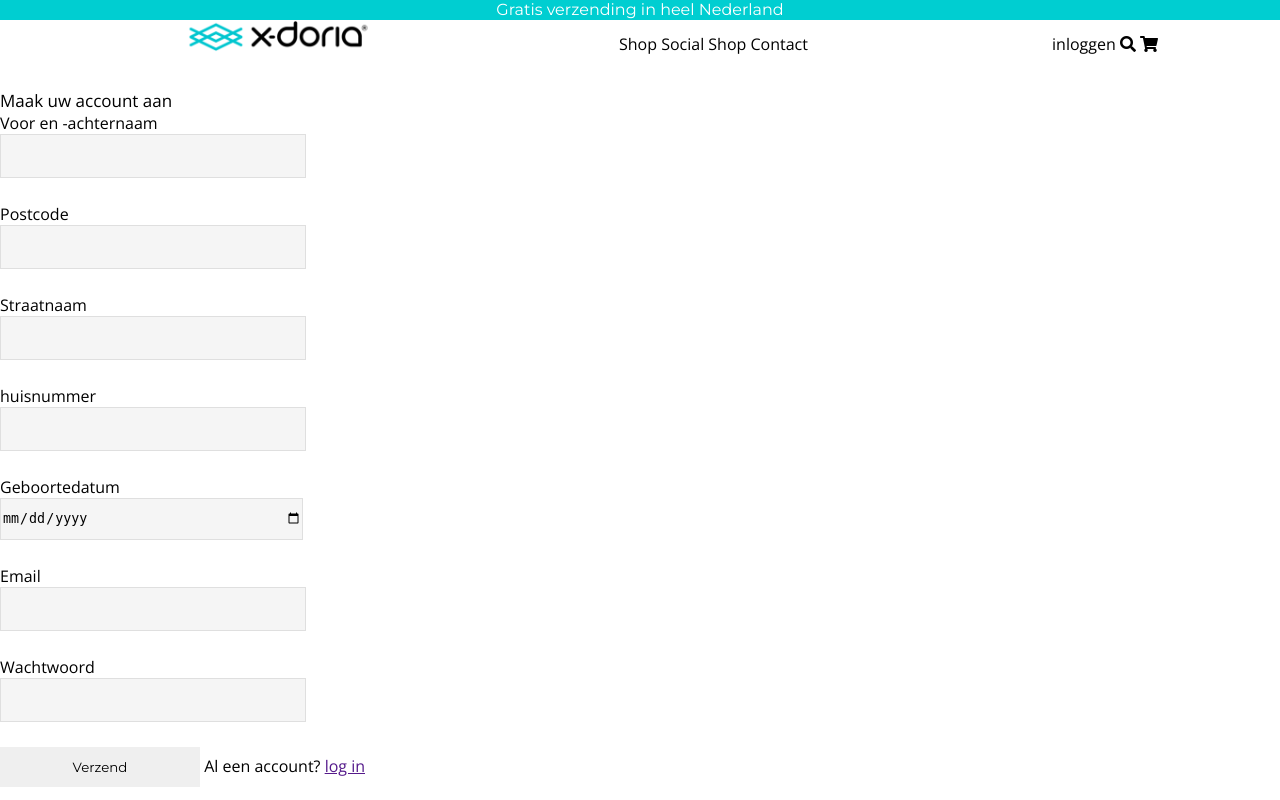
After one commit to KCTHolman/mobile-cases, a PHP site: page /projects/create-account/create-account.php in a window 1280 px wide. The commit adds this page. Run offline with PHP 8.4, Linux system fonts and the light colour scheme; some libraries are stand-ins or nearby versions.

```diff
--- a/index.css
+++ b/index.css
@@ -23,7 +23,7 @@ body{
 .box1-banner{
     width:100%;
     height: 20px;
-    background-color: turquoise;
+    background-color: darkturquoise;
     color: white;
     display: flex;
     justify-content: center;
@@ -40,7 +40,7 @@ body{
     position:fixed;
     flex-direction: row;
     width:100%;
-    height:6vh;
+    height:auto;
     top:20px;
     justify-content: center;
     background-color: white;
--- a/index.html
+++ b/index.html
@@ -15,7 +15,7 @@
     <link href="https://fonts.googleapis.com/css?family=Montserrat" rel="stylesheet">
     <link rel="stylesheet" href="https://use.fontawesome.com/releases/v5.6.3/css/all.css" integrity="sha384-UHRtZLI+pbxtHCWp1t77Bi1L4ZtiqrqD80Kn4Z8NTSRyMA2Fd33n5dQ8lWUE00s/"
         crossorigin="anonymous">
-    <title>Homapage</title>
+    <title>Homepage</title>
 </head>
 
 <body>
--- a/php-includes/db-connection.php
+++ b/php-includes/db-connection.php
@@ -11,7 +11,7 @@ try {
     $conn = new PDO("mysql:host=$servername;dbname=$database", $username, $password);
     // set the PDO error mode to exception
     $conn->setAttribute(PDO::ATTR_ERRMODE, PDO::ERRMODE_EXCEPTION);
-    echo "Connected successfully: <br>";
+    //echo "Connected successfully: <br>";
     }
 catch(PDOException $e)
     {
--- a/projects/inlog/inlog.css
+++ b/projects/create-account/create-account.css
@@ -3,18 +3,31 @@ html{
     padding:0;
     font-family: 'Montserrat', sans-serif;
 }
+.wrapper{
+    width: 100%;
+    height: 100%;
+    display: flex;
+    flex-direction: column;
+}
+.container-login{
+width:100%;
+height: 50vh;
+display: flex;
+justify-content: center;
+flex-direction: column;
 
-.container-inlog{
-width:100%;
-height: 100vh;
+
 }
+.box3-title-form{
+    font-size: 17px;
 
-.form-create-account{
-    width: 50%;
+}
+.box4-form-create-account{
+    width: 100%;
     height:200px;
 
 }
-.form-create-account input{
+.box4-form-create-account input{
     width: 300px;
     height:40px;
     background-color: whitesmoke;
@@ -25,7 +38,6 @@ height: 100vh;
     width:200px;
 
 }
-
 .form-button{
     width: 200px;
     height: 40px;
@@ -36,4 +48,10 @@ height: 100vh;
 .form-button:hover{
     background-color: black;
     color:white;
+    transition: cubic-bezier(0.25, 0.46, 0.45, 0.94);
 }
+
+.nav-header{
+    width:100%;
+    height:30
+}
--- /dev/null
+++ b/projects/create-account/create-account.php
@@ -0,0 +1,82 @@
+<?php
+    include '../../php-includes/db-connection.php';
+    ?>
+
+
+<!DOCTYPE html>
+<html lang="en">
+
+<head>
+    <meta charset="UTF-8">
+    <meta name="viewport" content="width=device-width, initial-scale=1.0">
+    <meta http-equiv="X-UA-Compatible" content="ie=edge">
+    <link href="create-account.css" type="text/css" rel="stylesheet">
+    <link href="../../index.css" type="text/css" rel="stylesheet">
+    <link href="https://fonts.googleapis.com/css?family=Open+Sans" rel="stylesheet">
+    <link href="https://fonts.googleapis.com/css?family=Montserrat" rel="stylesheet">
+    <link rel="stylesheet" href="https://use.fontawesome.com/releases/v5.6.3/css/all.css" integrity="sha384-UHRtZLI+pbxtHCWp1t77Bi1L4ZtiqrqD80Kn4Z8NTSRyMA2Fd33n5dQ8lWUE00s/"
+        crossorigin="anonymous">
+
+
+    <title>Inlog</title>
+</head>
+
+<body>
+    <div class="wrapper">
+    <div class="container-nav">
+        <div class="nav-header">
+            <div class="box1-banner">
+                <div class="banner-text">Gratis verzending in heel Nederland</div>
+            </div>
+            <div class="box2-nav ">
+
+                <div class="nav-menubar">
+                    <div class="nav-logo"><img src="../../images/XDORIA_205x@2x.png"></div>
+                    <div class="nav-buttons">
+                        <a href="">Shop</a>
+                        <a href="">Social Shop</a>
+                        <a href="">Contact</a>
+                    </div>
+                    <div class="nav-icons-right">
+                        <a href="">inloggen</a>
+                        <i class="fas fa-search"></i>
+                        <i class="fas fa-shopping-cart"></i>
+                    </div>
+                </div>
+            </div>
+        </div>
+    </div>
+    <div class="container-login">
+        <div class="box3-title-form"> Maak uw account aan</div>
+        <div class="box4-form-create-account">
+            <form action="formHandler.php" method="get">
+                Voor en -achternaam<br>
+                <input type="text" name="user_names"><br>
+                Postcode<br>
+                <input type="text" name="user_postalcode"><br>
+                Straatnaam<br>
+                <input type="text" name="user_streetname"><br>
+                huisnummer<br>
+                <input type="text" name="user_housenumber"><br>
+                Geboortedatum<br>
+                <input type="date" name="user_birthday"><br>
+                Email<br>
+                <input type="text" name="user_email"><br>
+                Wachtwoord<br>
+                <input type="text" name="user_password"><br>
+                <div class="button-row"> <button class=form-button type="submit">Verzend</button>
+                    Al een account? <a href="">log in</a></div>
+            </form>
+        </div>
+    </div>
+</div>
+
+
+    </div>
+
+
+    </div>
+
+</body>
+
+</html>
```
Also changed, not shown: index.php (+86 -0 lines), projects/create-account/create-account.html (added, +82 -0 lines), projects/inlog/inlog.html (deleted, +0 -46 lines), projects/inlog/inlog.php (deleted, +0 -46 lines), projects/product-cards/cards-page.php (added, +19 -0 lines), projects/product-cards/cards.css (added, +38 -0 lines), projects/product-cards/cards.html (added, +51 -0 lines), projects/product-cards/cards.php (added, +21 -0 lines), images/products/468206_XDoria_DefenseLux_GalaxyS9plus_Purple-Ballistic-Nylon_00_1024x1024.jpg (renamed from images/products/samsung S9+/468206_XDoria_DefenseLux_GalaxyS9plus_Purple-Ballistic-Nylon_00_1024x1024.jpg), images/products/473156_XDoria_DefenseUltra_iPhone6.5_Black_00_1024x1024.jpg (renamed from images/products/Iphone Xs/473156_XDoria_DefenseUltra_iPhone6.5_Black_00_1024x1024.jpg), images/products/473316_XDoria_DefenseGlass_iPhone6.5_01_grande.jpg (renamed from images/products/Iphone Xs/473316_XDoria_DefenseGlass_iPhone6.5_01_grande.jpg), images/products/X-Doria-Defense-Clear_iPhone-7-case_456418_White_00_1024x1024.jpg (renamed from images/products/Iphone 7/X-Doria-Defense-Clear_iPhone-7-case_456418_White_00_1024x1024.jpg), projects/create-account/formHandler.php (renamed from projects/inlog/formHandler.php).
